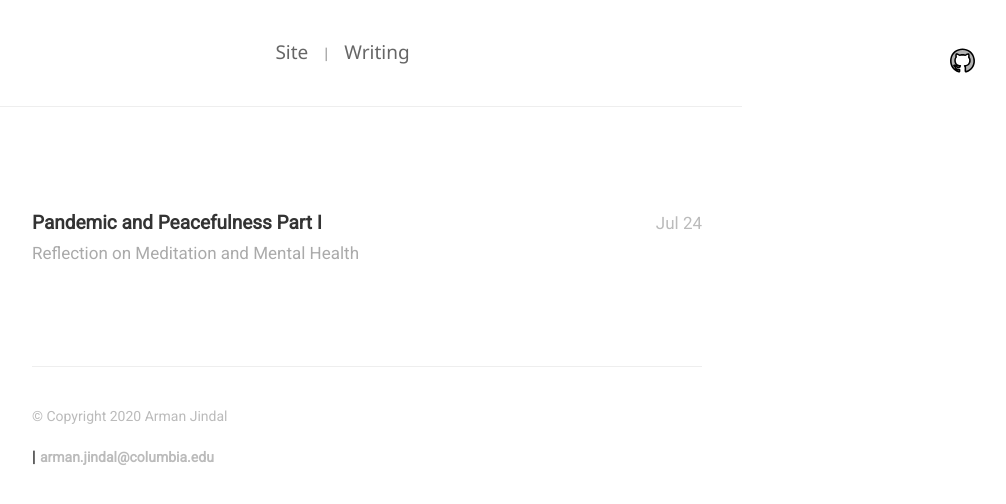
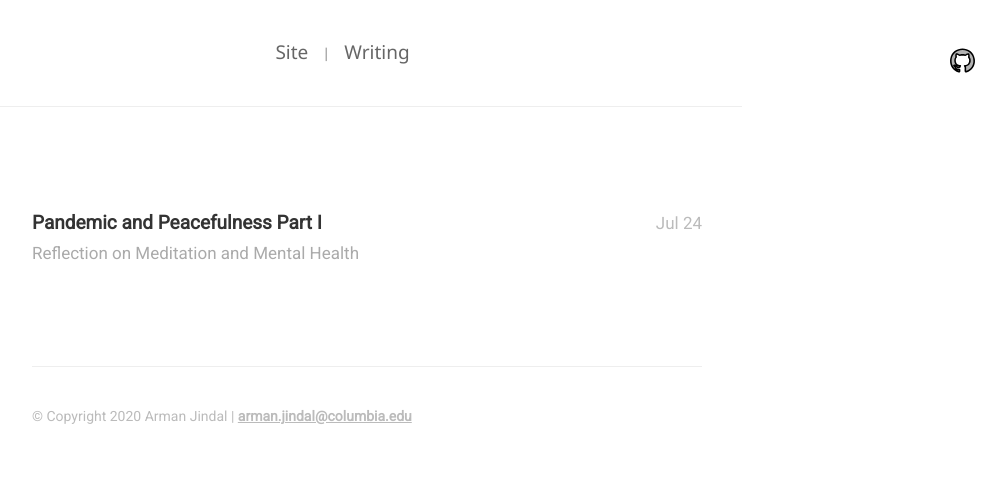
Before and after one commit to armanjindal/armanjindal.github.io, a Jekyll site: the page built from index.html, in a window 1280 px wide. Shown: the top 504 px of the page, without its empty margins (273-1279 px from the left). Built offline with Jekyll 4.4.1, drawn with Linux system fonts in a browser that asks for light colours; nearby versions of some CDN libraries; the list of posts is cut into pages by our own code.

Commit message:
footer error

```diff
--- a/_includes/footer.html
+++ b/_includes/footer.html
@@ -1,3 +1,3 @@
 <footer id="footer">
-    <p class="small">© Copyright {{ site.time | date: '%Y' }} {{ site.author }} </p>| <a class="email-footer" href="mailto:arman.jindal@columbia.edu">arman.jindal@columbia.edu</a>
+    <p class="small">© Copyright {{ site.time | date: '%Y' }} {{ site.author }} | <a class="email-footer" href="mailto:arman.jindal@columbia.edu">arman.jindal@columbia.edu</a></p>
 </footer>
```
